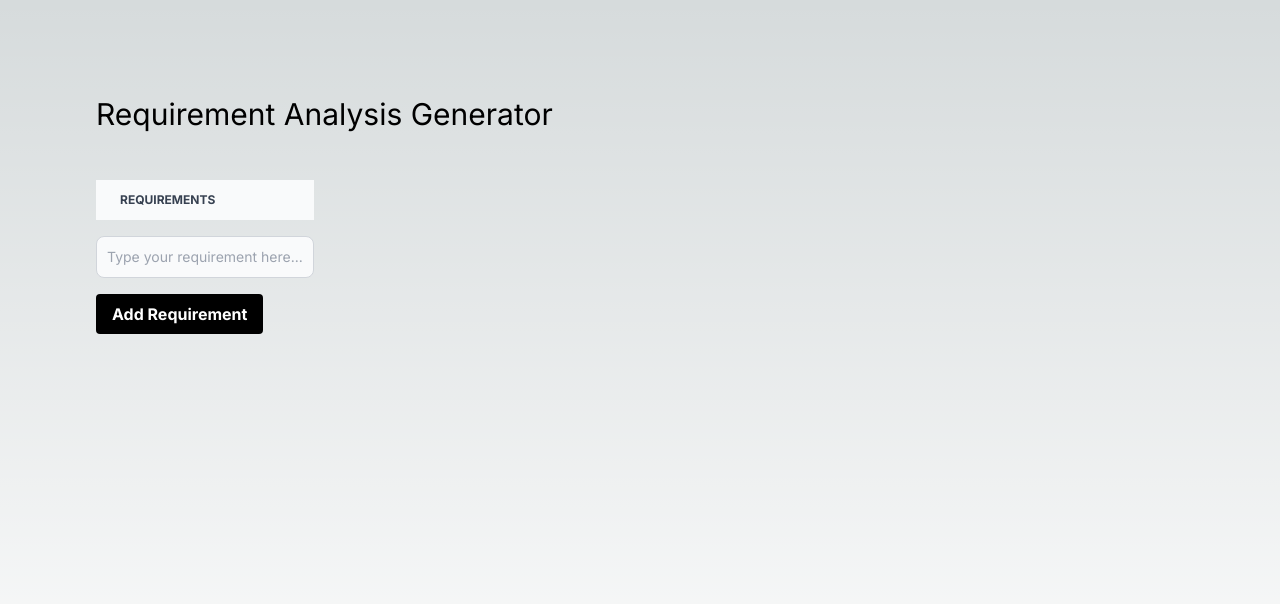
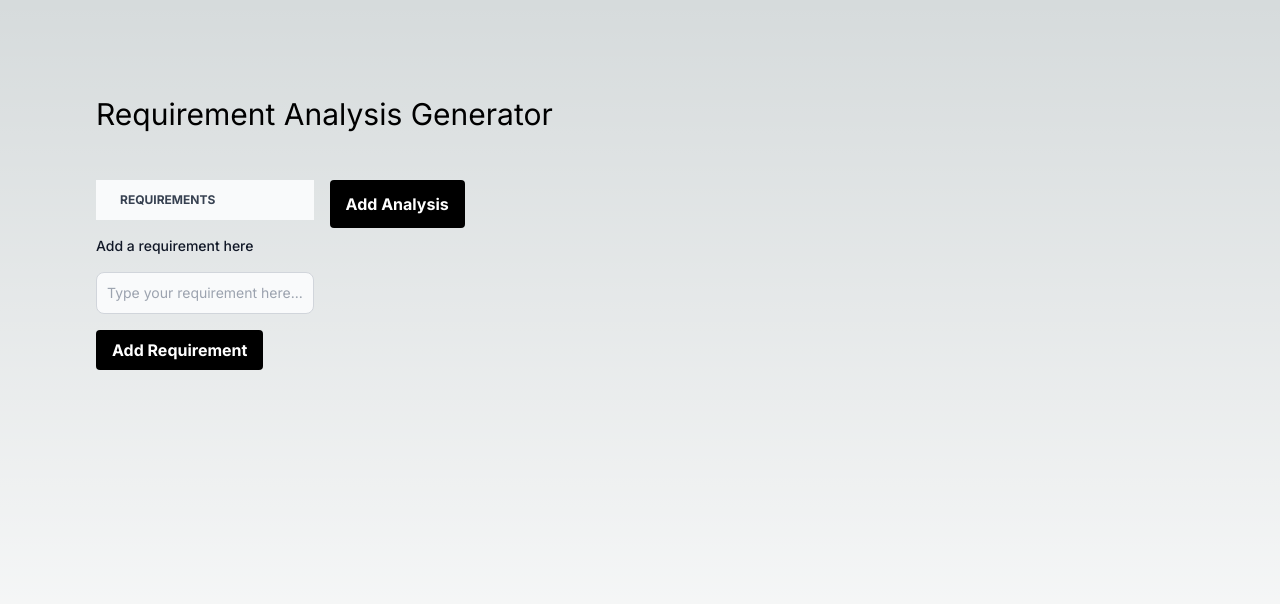
Before and after one commit to jason-maier/Vultron-Project-2, a Next.js app: page / in a window 1280 px wide. Shown: the top 604 px of the page. Built offline with nearby package versions, Linux system fonts and the light colour scheme.

Commit message:
Table Creation Flow

```diff
--- a/app/page.tsx
+++ b/app/page.tsx
@@ -1,18 +1,119 @@
 "use client";
 
-import { useState } from "react";
+import { useEffect, useState } from "react";
 import RequirementsTable from "@/components/RequirementsTable";
+
+interface Analysis {
+  title: string;
+  prompt: string;
+  answers: string[];
+}
 
 export default function Home() {
   const [requirements, setRequirements] = useState<string[]>([]);
+  const [analyses, setAnalyses] = useState<Analysis[]>([]);
+
+  useEffect(() => {
+    setAnalyses((prevAnalyses) =>
+      prevAnalyses.map((analysis) => ({
+        ...analysis,
+        answers: [...analysis.answers, ""],
+      }))
+    );
+  }, [requirements]);
+
+  const handleAddAnalysis = () => {
+    const answerArray = requirements.map(() => "");
+    setAnalyses((prevAnalyses) => [
+      ...prevAnalyses,
+      {
+        title: "Example Title",
+        prompt: "Example Prompt",
+        answers: answerArray,
+      },
+    ]);
+  };
+
+  const handleUpdateTitle = (index: number, title: string) => {
+    setAnalyses((prevAnalyses) =>
+      prevAnalyses.map((analysis, i) =>
+        i === index ? { ...analysis, title } : analysis
+      )
+    );
+  };
 
   return (
     <main className="flex min-h-screen flex-col p-24">
       <h1 className="text-3xl">Requirement Analysis Generator</h1>
-      <RequirementsTable
-        requirements={requirements}
-        setRequirements={setRequirements}
-      />
+      <div className="flex flex-row overflow-x-auto">
+        <RequirementsTable
+          requirements={requirements}
+          setRequirements={setRequirements}
+        />
+        {analyses.map((analysis, index) => (
+          <div key={index} className="mt-12">
+            <table className="text-sm text-left rtl:text-right text-gray-500 dark:text-gray-400">
+              <thead className="text-xs text-gray-700 uppercase bg-gray-50 dark:bg-gray-700 dark:text-gray-400">
+                <tr>
+                  <th scope="col" className="px-6 py-3">
+                    {analysis.title}
+                  </th>
+                </tr>
+              </thead>
+              <tbody>
+                {analysis.answers.map((answer, index) => (
+                  <tr
+                    key={index}
+                    className="bg-white border-b dark:bg-gray-800 dark:border-gray-700 min-h-12"
+                  >
+                    <td className="px-6 py-4">
+                      {answer.length
+                        ? answer
+                        : "Click to select for fill in..."}
+                    </td>
+                  </tr>
+                ))}
+              </tbody>
+            </table>
+            <label
+              htmlFor="title_input"
+              className="block mb-2 mt-4 text-sm font-medium text-gray-900 dark:text-white"
+            >
+              Update your title here
+            </label>
+            <input
+              type="text"
+              id="title_input"
+              className="bg-gray-50 border border-gray-300 text-gray-900 text-sm rounded-lg focus:ring-blue-500 focus:border-blue-500 block w-full p-2.5 dark:bg-gray-700 dark:border-gray-600 dark:placeholder-gray-400 dark:text-white dark:focus:ring-blue-500 dark:focus:border-blue-500 mt-4"
+              placeholder="Type your title here..."
+              value={analysis.title}
+              onChange={(e) => {
+                handleUpdateTitle(index, e.target.value);
+              }}
+            />
+
+            <label
+              htmlFor="prompt_input"
+              className="block mb-2 mt-4 text-sm font-medium text-gray-900 dark:text-white"
+            >
+              Update your prompt here
+            </label>
+            <textarea
+              id="prompt_input"
+              rows={4}
+              className="block p-2.5 w-full text-sm text-gray-900 bg-gray-50 rounded-lg border border-gray-300 focus:ring-blue-500 focus:border-blue-500 dark:bg-gray-700 dark:border-gray-600 dark:placeholder-gray-400 dark:text-white dark:focus:ring-blue-500 dark:focus:border-blue-500"
+              placeholder="Type your prompt here..."
+              value={analysis.prompt}
+            ></textarea>
+          </div>
+        ))}
+        <button
+          className="bg-black text-white font-bold py-2 px-4 rounded ml-4 mt-12 h-12"
+          onClick={handleAddAnalysis}
+        >
+          Add Analysis
+        </button>
+      </div>
     </main>
   );
 }
--- a/components/RequirementsTable.tsx
+++ b/components/RequirementsTable.tsx
@@ -42,10 +42,16 @@ const RequirementsTable = ({
         </tbody>
       </table>
       <div className="mt-4">
+        <label
+          htmlFor="prompt_input"
+          className="block mb-2 mt-4 text-sm font-medium text-gray-900 dark:text-white"
+        >
+          Add a requirement here
+        </label>
         <input
           type="text"
           id="requirement_input"
-          className="bg-gray-50 border border-gray-300 text-gray-900 text-sm rounded-lg focus:ring-blue-500 focus:border-blue-500 block w-full p-2.5 dark:bg-gray-700 dark:border-gray-600 dark:placeholder-gray-400 dark:text-white dark:focus:ring-blue-500 dark:focus:border-blue-500"
+          className="bg-gray-50 border border-gray-300 text-gray-900 text-sm rounded-lg focus:ring-blue-500 focus:border-blue-500 block w-full p-2.5 dark:bg-gray-700 dark:border-gray-600 dark:placeholder-gray-400 dark:text-white dark:focus:ring-blue-500 dark:focus:border-blue-500 mt-4"
           placeholder="Type your requirement here..."
           ref={requirementInputRef}
         />
```
